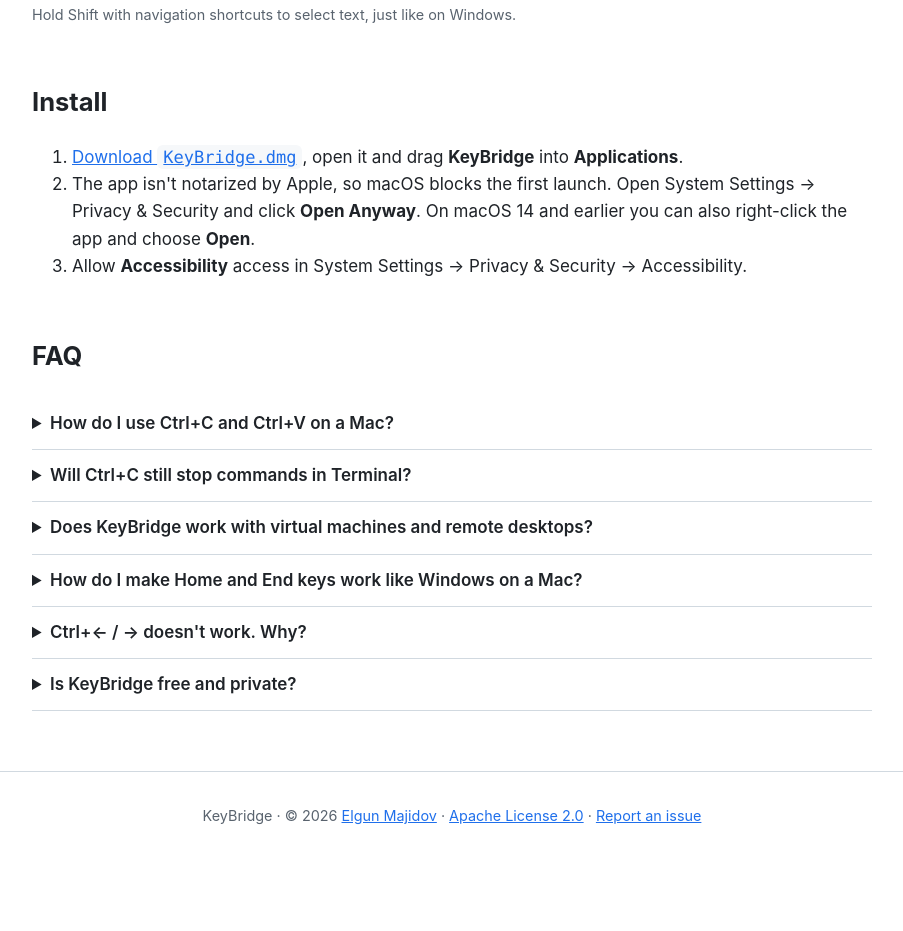
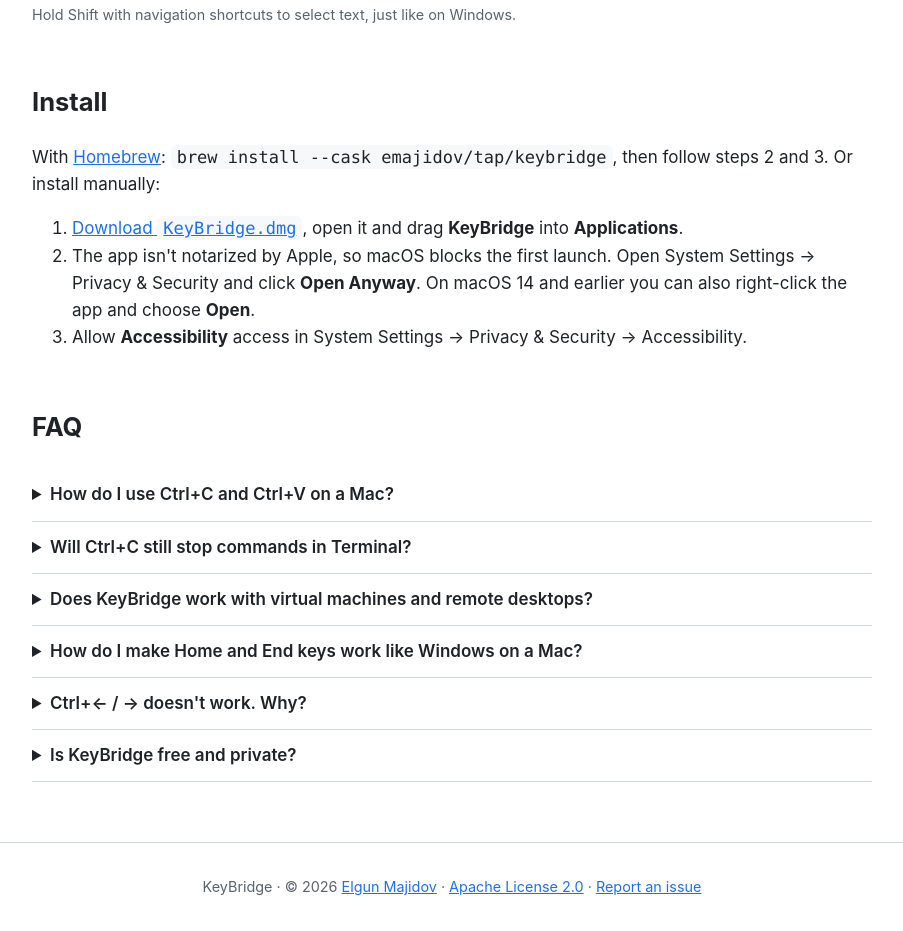
Before and after one commit to emajidov/keybridge, a plain HTML site: page docs/index.html in a window 1280 px wide. Shown: the part 1648-2579 px from the top of the page, without its empty margins (188-1091 px from the left). Before the commit the page ends 2507 px from the top, so only its background shows below. Drawn offline with Linux system fonts and the light colour scheme.

Commit message:
Document Homebrew install (emajidov/tap/keybridge)

```diff
--- a/docs/index.html
+++ b/docs/index.html
@@ -132,6 +132,7 @@
 
   <section aria-labelledby="install">
     <h2 id="install">Install</h2>
+    <p>With <a href="https://brew.sh">Homebrew</a>: <code>brew install --cask emajidov/tap/keybridge</code>, then follow steps 2 and 3. Or install manually:</p>
     <ol>
       <li><a href="https://github.com/emajidov/keybridge/releases/latest/download/KeyBridge.dmg">Download <code>KeyBridge.dmg</code></a>, open it and drag <strong>KeyBridge</strong> into <strong>Applications</strong>.</li>
       <li>The app isn't notarized by Apple, so macOS blocks the first launch. Open System Settings → Privacy &amp; Security and click <strong>Open Anyway</strong>. On macOS 14 and earlier you can also right-click the app and choose <strong>Open</strong>.</li>
```
Also changed, not shown: 3 other files.
